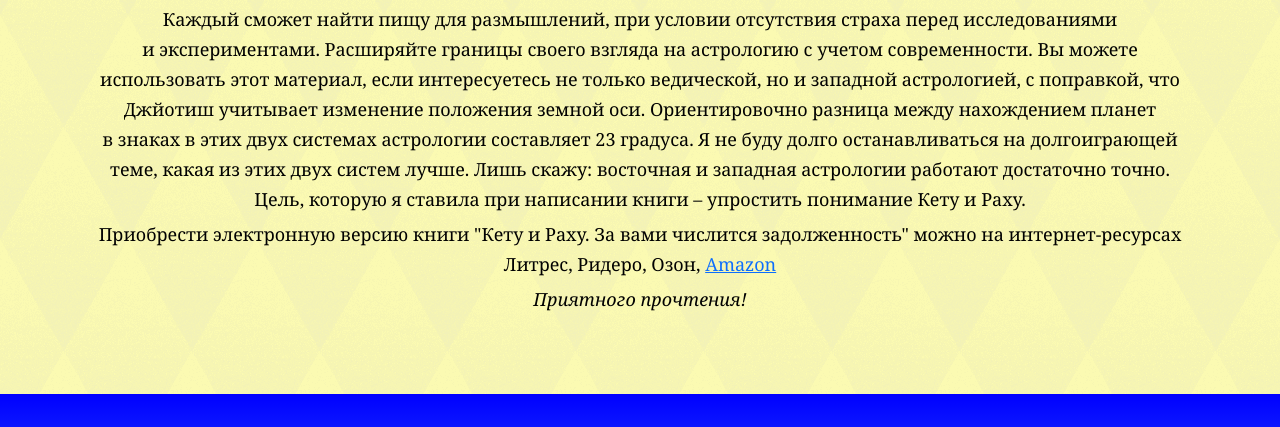
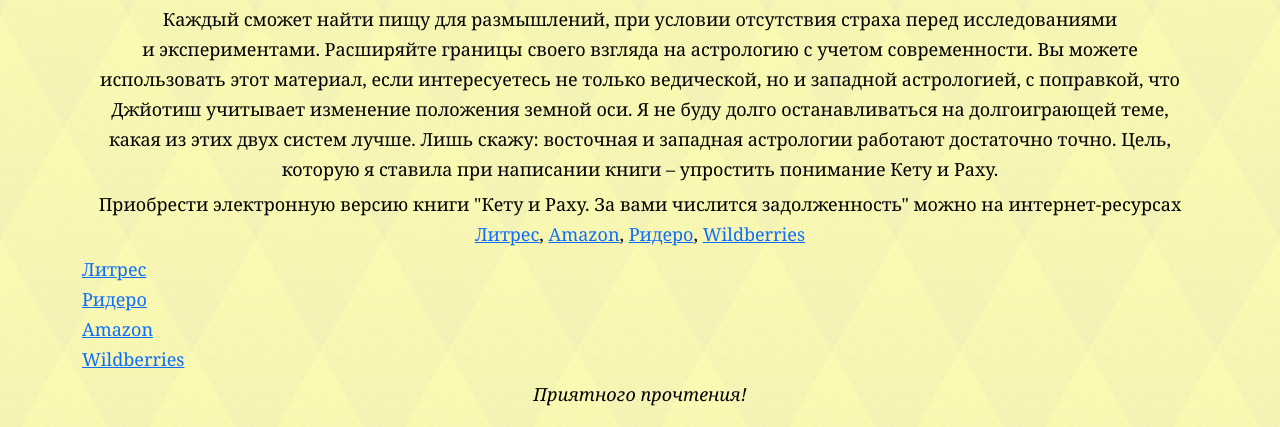
Before and after one commit to IrynaBrusentsova/Astrozirka, a plain HTML site: page index.html in a window 1280 px wide. Shown: the part 2225-2652 px from the top of the page. Drawn offline with nearby package versions, Linux system fonts and the light colour scheme; a web font is replaced by a local one.

Commit message:
Add links to file

```diff
--- a/index.html
+++ b/index.html
@@ -184,22 +184,27 @@
               Расширяйте границы своего взгляда на астрологию с учетом современности.
               Вы можете использовать этот материал, если интересуетесь не только ведической, но и западной астрологией,
               с поправкой,
-              что Джйотиш учитывает изменение положения земной оси. Ориентировочно разница между нахождением планет
-              в знаках в этих двух системах астрологии составляет 23 градуса.
+              что Джйотиш учитывает изменение положения земной оси.
               Я не буду долго останавливаться на долгоиграющей теме, какая из этих двух систем лучше. Лишь скажу:
               восточная и западная астрологии работают достаточно точно.
               Цель, которую я ставила при написании книги – упростить понимание Кету и Раху.</p>
 
             <p>Приобрести электронную версию книги "Кету и Раху. За вами числится задолженность" можно на
-              интернет-ресурсах Литрес,
-              Ридеро, Озон, <a href="https://www.amazon.com/%D0%9A%D0%B5%D1%82%D1%83-%D0%B8-%D0%A0%D0%B0%D1%85%D1%83-%D1%87%D0%B8%D1%81%D0%BB%D0%B8%D1%82%D1%81%D1%8F-%D0%B7%D0%B0%D0%B4%D0%BE%D0%BB%D0%B6%D0%B5%D0%BD%D0%BD%D0%BE%D1%81%D1%82%D1%8C-Russian-ebook/dp/B095WWWLWC"  target="blank">Amazon</a>
+              интернет-ресурсах
+              <a href="https://www.litres.ru/book/vera-larionova/ketu-i-rahu-za-vami-chislitsya-zadolzhennost-65318461/" target="blank">Литрес</a>,
+              <a href="https://www.amazon.com/%D0%9A%D0%B5%D1%82%D1%83-%D0%B8-%D0%A0%D0%B0%D1%85%D1%83-%D1%87%D0%B8%D1%81%D0%BB%D0%B8%D1%82%D1%81%D1%8F-%D0%B7%D0%B0%D0%B4%D0%BE%D0%BB%D0%B6%D0%B5%D0%BD%D0%BD%D0%BE%D1%81%D1%82%D1%8C-Russian-ebook/dp/B095WWWLWC"  target="blank">Amazon</a>,
+              <a href="https://ridero.ru/books/ketu_i_rakhu_za_vami_chislitsya_zadolzhennost/#reviews" target="blank">Ридеро</a>,
+              <a href="https://www.wildberries.ru/catalog/35690689/detail.aspx" target="blank">Wildberries</a>
+
             </p>
-            <!-- <ul class="list-group text-md-start text-center">
-              <li class="list-group"><a href="">Литрес</a></li>
-              <li class="list-group"><a href="">Ридеро</a></li>
+            <ul class="list-group text-md-start text-center">
+              <li class="list-group"><a href="https://www.litres.ru/book/vera-larionova/ketu-i-rahu-za-vami-chislitsya-zadolzhennost-65318461/" target="blank">Литрес</a></li>
+              <li class="list-group"><a href="https://ridero.ru/books/ketu_i_rakhu_za_vami_chislitsya_zadolzhennost/#reviews" target="blank">Ридеро</a></li>
               <li class="list-group"><a href="https://www.amazon.com/%D0%9A%D0%B5%D1%82%D1%83-%D0%B8-%D0%A0%D0%B0%D1%85%D1%83-%D1%87%D0%B8%D1%81%D0%BB%D0%B8%D1%82%D1%81%D1%8F-%D0%B7%D0%B0%D0%B4%D0%BE%D0%BB%D0%B6%D0%B5%D0%BD%D0%BD%D0%BE%D1%81%D1%82%D1%8C-
-                Russian-ebook/dp/B095WWWLWC">Amazon</a></li>
-            </ul> -->
+                Russian-ebook/dp/B095WWWLWC" target="blank">Amazon</a></li>
+              <li class="list-group"><a href="https://www.wildberries.ru/catalog/35690689/detail.aspx" target="blank">Wildberries</a></li>
+
+            </ul>
             <p class="fst-italic">Приятного прочтения!</p>
             <div class=" text-end my-3 pt-3">
               <a href="#" class="btnUp btn-up_hide"><i class="fa fa-chevron-up" aria-hidden="true"></i></a>
```
